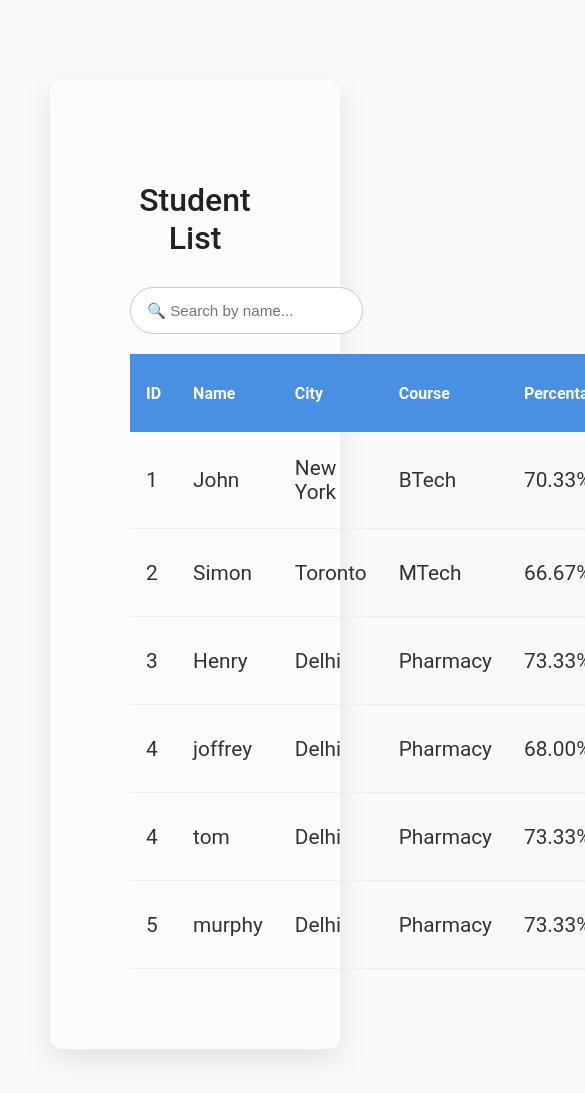
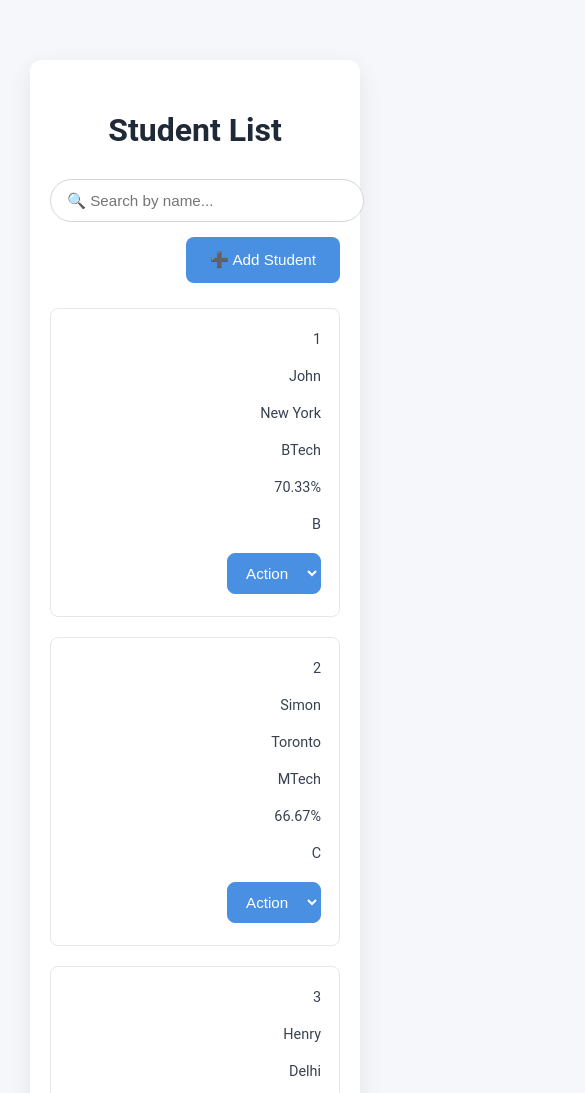
Before and after one commit to wdcs-devpatel/Student_list, a plain HTML site: page index.html in a window 390 px wide. Shown: the top 1093 px of the page, 585 px wide, since content can reach past the window. Drawn offline with Linux system fonts and the light colour scheme.

Commit message:
Student_list

```diff
--- a/index.html
+++ b/index.html
@@ -9,10 +9,17 @@
 <body>
   <div class="container">
     <h1>Student List</h1>
-    <div class="search">
-      <input type="text" id="searchbar" class="search-input" placeholder="🔍 Search by name..."
-        onchange="searchStudent()" />
+
+    <div class="top-bar">
+      <div class="search">
+        <input type="text" id="searchbar" class="search-input" placeholder="🔍 Search by name..."
+          onchange="searchStudent()" />
+      </div>
+      <div class="actions">
+        <button onclick="window.location.href='edit.html'">➕ Add Student</button>
+      </div>
     </div>
+
     <div>
       <table>
         <thead>
--- a/main.js
+++ b/main.js
@@ -1,11 +1,5 @@
 document.addEventListener('DOMContentLoaded', () => {
-    let students;
-    const storedData = sessionStorage.getItem('studentsData');
-
-    if (storedData) {
-        students = JSON.parse(storedData);
-    } else {
-        students = [
+    let students = JSON.parse(sessionStorage.getItem('studentsData')) || [
         {
             studentId: 1,
             name: "John",
@@ -32,26 +26,26 @@ document.addEventListener('DOMContentLoaded', () => {
                 { subject: "Science", score: 50 },
                 { subject: "English", score: 80 }
             ],
-                personalInfo: { address: { street: "22, Vasuki society", city: "Toronto", country: "Canda", pincode: "110001" } }
+            personalInfo: { address: { street: "22, Vasuki society", city: "Toronto", country: "Canada", pincode: "110001" } }
         },
         {
             studentId: 3,
             name: "Henry",
-                course: "Pharmacy",
+            course: "pharmacy",
             subjects: [
-                    { subName: "Physics", teacher: { name: "krish patel", contactInfo: { email: "krishpatel@gamil.com", address: "45 Green Avenue", mobile: "9876501234" } } }
+                { subName: "Physics", teacher: { name: "Krish Patel", contactInfo: { email: "krishpatel@gmail.com", address: "45 Green Avenue", mobile: "9876501234" } } }
             ],
             result: [
                 { subject: "Math", score: 60 },
                 { subject: "Science", score: 90 },
                 { subject: "English", score: 70 }
             ],
-                personalInfo: { address: { street: "20, vrundavan", city: "Delhi", country: "India", pincode: "189101" } }
+            personalInfo: { address: { street: "20, Vrundavan", city: "Delhi", country: "India", pincode: "189101" } }
         },
         {
                 studentId: 4,
                 name: "joffrey",
-                course: "Pharmacy",
+                course: "microbiology",
                 subjects: [
                     { subName: "Physics", teacher: { name: "kishan", contactInfo: { email: "kishanl@gamil.com", address: "45 Green Avenue", mobile: "9876501234" } } }
                 ],
@@ -65,13 +59,13 @@ document.addEventListener('DOMContentLoaded', () => {
             {
                 studentId: 4,
                 name: "tom",
-                course: "Pharmacy",
+                course: "chemistry",
                 subjects: [
                     { subName: "Physics", teacher: { name: "gopal", contactInfo: { email: "gopal@gamil.com", address: "45 Green Avenue", mobile: "9876501234" } } }
                 ],
                 result: [
                     { subject: "Math", score: 60 },
-                    { subject: "Science", score: 90 },
+                    { swubject: "Science", score: 90 },
                     { subject: "English", score: 70 }
                 ],
                 personalInfo: { address: { street: "20, vrundavan", city: "Delhi", country: "India", pincode: "189101" } }
@@ -79,7 +73,7 @@ document.addEventListener('DOMContentLoaded', () => {
             {
                 studentId: 5,
                 name: "murphy",
-                course: "Pharmacy",
+                course: "civil     5",
                 subjects: [
                     { subName: "Physics", teacher: { name: "krish patel", contactInfo: { email: "krishpatel@gamil.com", address: "45 Green Avenue", mobile: "9876501234" } } }
                 ],
@@ -91,32 +85,31 @@ document.addEventListener('DOMContentLoaded', () => {
                 personalInfo: { address: { street: "20, vrundavan", city: "Delhi", country: "India", pincode: "189101" } }
             }
     ];
+
     sessionStorage.setItem('studentsData', JSON.stringify(students));
+
+    function calculatePercentage(results) {
+        let total = results.reduce((sum, r) => sum + r.score, 0);
+        return (total / results.length).toFixed(2);
     }
 
-    const calculatePercentage = (results) => {
-        let total = results.reduce((sum, r) => sum + r.score, 0);
-        return (total / results.length).toFixed(2);
-    };
-
-    const calculateGrade = (percentage) => {
+    function calculateGrade(percentage) {
         if (percentage >= 90) return "A+";
         if (percentage >= 80) return "A";
         if (percentage >= 70) return "B";
         if (percentage >= 60) return "C";
         if (percentage >= 50) return "D";
         return "F";
-    };
+    }
 
-    const showtable = (studentList) => {
+    function showtable(studentList) {
         const tablebody = document.getElementById("table");
         tablebody.innerHTML = "";
-
-        studentList.forEach((student, arr) => {
+        studentList.forEach((student, index) => {
             let percentage = calculatePercentage(student.result);
             let grade = calculateGrade(percentage);
-            let row = `
-                <tr>
+            let row = document.createElement("tr");
+            row.innerHTML = `
                 <td>${student.studentId}</td>
                 <td>${student.name}</td>
                 <td>${student.personalInfo.address.city}</td>
@@ -124,54 +117,55 @@ document.addEventListener('DOMContentLoaded', () => {
                 <td>${percentage}%</td>
                 <td>${grade}</td>
                 <td>
-                        <select onchange="Actions(this.value, ${arr})">
+                    <select class="action-select" data-index="${index}">
                         <option value="">Action</option>
                         <option value="edit">Edit</option>
                         <option value="delete">Delete</option>
                     </select>
                 </td>
-                </tr>`;
-            tablebody.innerHTML += row;
+            `;
+            tablebody.appendChild(row);
         });
-    };
+    }
 
     showtable(students);
 
-    window.searchStudent = () => {
-        const value = document.getElementById("searchbar").value.toLowerCase();
-        const find = students.filter(stu => stu.name.toLowerCase().includes(value));
-        showtable(find);
-    };
-
-    const Asc = () => {
-        students.sort((a, b) => calculatePercentage(a.result) - calculatePercentage(b.result));
-    };
-
-    const Desc = () => {
-        students.sort((a, b) => calculatePercentage(b.result) - calculatePercentage(a.result));
-    };
+    const searchbar = document.getElementById("searchbar");
+    searchbar.addEventListener("keyup", () => {
+        const value = searchbar.value.toLowerCase();
+        const filtered = students.filter(s => s.name.toLowerCase().includes(value));
+        showtable(filtered);
+    });
 
     let Ascending = true;
-    window.AscDesc = () => {
-        const icon = document.getElementById("grades");
+    function AscDesc() {
         if (Ascending) {
-            Asc(); icon.textContent = "↑";
+            students.sort((a, b) => calculatePercentage(a.result) - calculatePercentage(b.result));
+            document.getElementById("grades").textContent = "↑";
         } else {
-            Desc(); icon.textContent = "↓";
+            students.sort((a, b) => calculatePercentage(b.result) - calculatePercentage(a.result));
+            document.getElementById("grades").textContent = "↓";
         }
         Ascending = !Ascending;
         showtable(students);
-    };
+    }
 
-    window.Actions = (action, arr) => {
+    document.getElementById("table").addEventListener("change", (e) => {
+        if (e.target.classList.contains("action-select")) {
+            const action = e.target.value;
+            const index = parseInt(e.target.dataset.index);
             if (action === "delete") {
                 if (confirm("Are you sure you want to delete this student?")) {
-                students.splice(arr, 1);
+                    students.splice(index, 1);
                     sessionStorage.setItem('studentsData', JSON.stringify(students));
                     showtable(students);
                 }
             } else if (action === "edit") {
-            window.location.href = `edit.html?index=${arr}`;
+                window.location.href = `edit.html?index=${index}`;
             }
-    };
+            e.target.value = "";
+        }
     });
+
+    window.AscDesc = AscDesc;
+});
--- a/style.css
+++ b/style.css
@@ -1,71 +1,168 @@
 body {
   font-family: 'Roboto', sans-serif;
-  background: #f9fafb;
+  background: #f5f7fa;
   margin: 0;
-  padding: 80px 50px;
+  padding: 60px 30px;
   color: #333;
 }
 
 .container {
-  max-width: 2000px;
+  max-width: 1400px;
   margin: 0 auto;
-  background: #fdfcfc;
-  padding: 80px;
+  background: #ffffff;
+  padding: 50px 40px;
   border-radius: 12px;
-  box-shadow: 0 10px 30px rgba(0, 0, 0, 0.1);
+  box-shadow: 0 8px 25px rgba(0, 0, 0, 0.08);
 }
 
 h1 {
   text-align: center;
   margin-bottom: 30px;
-  font-weight: 500;
-  color: #222;
+  font-weight: 600;
+  color: #1f2937;
+}
+
+.top-bar {
+  display: flex;
+  justify-content: space-between;
+  align-items: center;
+  margin-bottom: 25px;
 }
 
 .search {
-  display: flex;
-  margin-bottom: 20px;
+  flex: 1;
 }
 
 .search-input {
-  width: 260px;
-  padding: 14px 16px;
+  width: 100%;
+  max-width: 280px;
+  padding: 12px 16px;
   border-radius: 25px;
-  border: 1px solid #ccc;
+  border: 1px solid #d1d5db;
   outline: none;
   font-size: 0.95rem;
+  transition: all 0.3s ease;
+}
+
+.actions button {
+  background-color: #4a90e2;
+  color: #fff;
+  border: none;
+  padding: 12px 24px;
+  border-radius: 8px;
+  cursor: pointer;
+  font-size: 0.95rem;
+  transition: background 0.3s ease;
+  margin-left: 20px;
+  height: 46px;
+  display: flex;
+  align-items: center;
+}
+
+.actions button:hover {
+  background-color: #357ab8;
 }
 
 table {
   width: 100%;
   border-collapse: collapse;
   border-spacing: 0;
+  font-size: 1rem;
 }
 
 thead th {
   background-color: #4a90e2;
   color: #fff;
-  padding: 20px 16px;
+  padding: 16px;
   text-align: left;
+  font-weight: 500;
   cursor: pointer;
+  user-select: none;
 }
 
 tbody td {
-  padding: 24px 16px;
-  border-bottom: 1px solid #eee;
-  font-size: 1.3rem;
+  padding: 18px 16px;
+  border-bottom: 1px solid #e5e7eb;
+  font-size: 0.95rem;
+  color: #374151;
 }
 
-select {
+tbody tr:hover {
+  background-color: #f9fafb;
+  transition: background 0.2s ease;
+}
+
+@media (max-width: 768px) {
+  .container {
+    padding: 30px 20px;
+  }
+
+  .search-input {
+    width: 100%;
+  }
+
+  table,
+  thead,
+  tbody,
+  th,
+  td,
+  tr {
+    display: block;
+  }
+
+  thead {
+    display: none;
+  }
+
+  tbody tr {
+    margin-bottom: 20px;
+    border: 1px solid #e5e7eb;
+    border-radius: 8px;
+    padding: 12px;
+    background: #fff;
+  }
+
+  tbody td {
+    border: none;
+    display: flex;
+    justify-content: space-between;
+    padding: 10px 6px;
+    font-size: 0.9rem;
+  }
+
+  tbody td::before {
+    content: attr(data-label);
+    font-weight: 600;
+    color: #111827;
+  }
+
+  .top-bar {
+    flex-direction: column;
+    align-items: stretch;
+    gap: 15px;
+  }
+
+  .actions {
+    display: flex;
+    justify-content: flex-end;
+  }
+}
+.action-select {
   padding: 10px 14px;
   border-radius: 8px;
   border: 1px solid #4a90e2;
   background-color: #4a90e2;
   color: #fff;
+  font-size: 0.95rem;
+  cursor: pointer;
+  transition: background 0.3s ease;
 }
 
-.arrow {
-  font-size: 20px;
-  margin-left: 1px;
-  color: #fff;
+.action-select:hover {
+  background-color: #357ab7;
 }
+
+.action-select option {
+  background: #fff;
+  color: #333;
+}
```
Also changed, not shown: edit.html (+12 -3 lines), edit.js (+109 -34 lines). Lines whose indentation alone changed are shown as unchanged.
